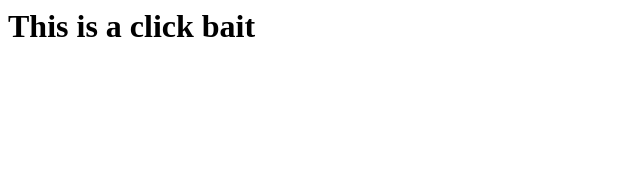
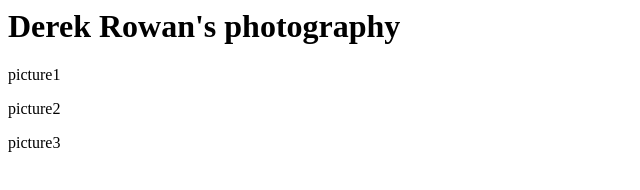
Before and after one commit to chef9000/chef9000, a plain HTML site: page index.html in a window 1280 px wide. Shown: the whole page, without its empty margins (0-640 px from the left). Drawn offline with Linux system fonts and the light colour scheme.

Commit message:
initial commit

```diff
--- a/index.html
+++ b/index.html
@@ -3,10 +3,10 @@
   <header>
   <title>Photography by Derek </title>
     <body>
-      <h1>
-        This is a click bait
-      </h1>
-
+      <h1>Derek Rowan's photography </h1>
+      <p>picture1</p>
+      <p>picture2 </p>
+      <p>picture3</p>
     </body>
 
   </header>
```
